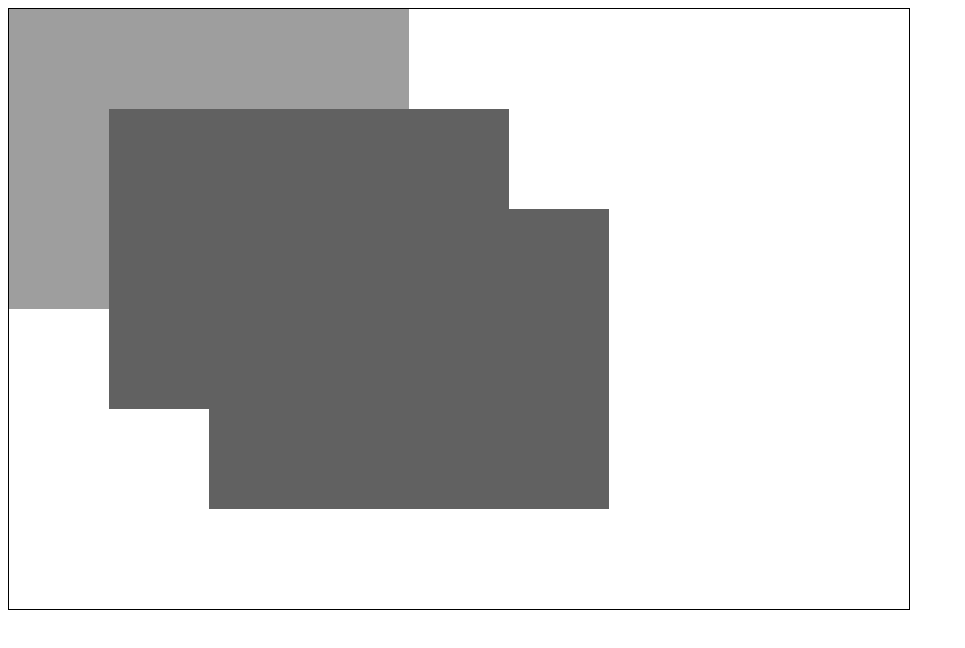
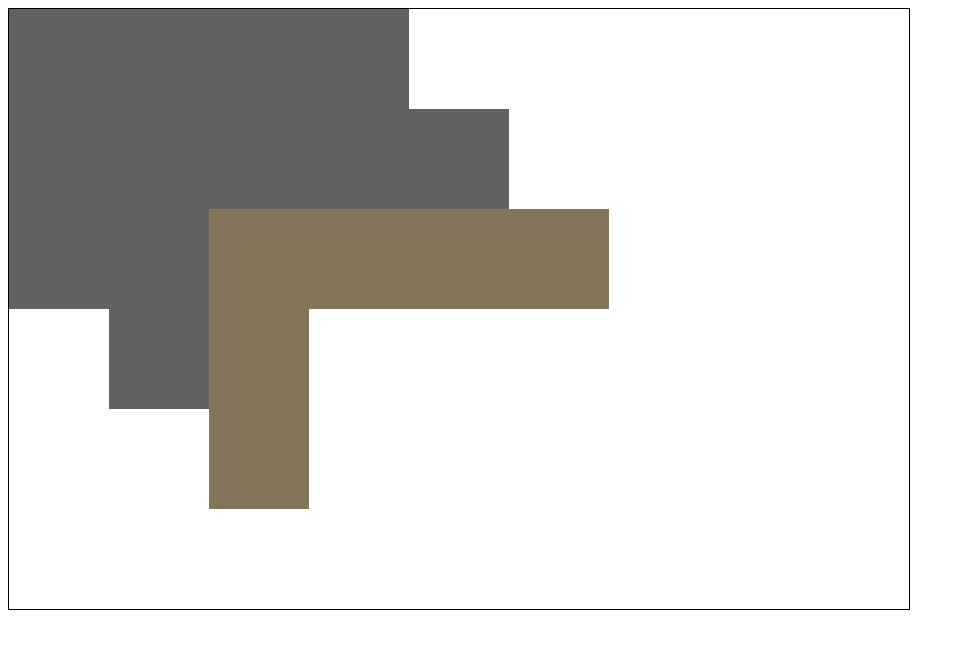
Before and after one commit to manucobianco/unicen-visualizacion-2017, a plain HTML site: page TP1/E5.html in a window 1280 px wide. Shown: the whole page, without its empty margins (0-965 px from the left). Drawn offline with Linux system fonts and the light colour scheme.

Commit message:
Filtro sobre imagen subida por el usuario.

```diff
--- a/TP1/E5.html
+++ b/TP1/E5.html
@@ -21,6 +21,7 @@
 
 			imageData = ctx.getImageData(0,0, this.width, this.height);
 
+//NEGATIVOS
 			for (var x = 0; x < imageData.width; x++) {
 				for (var y = 0; y < imageData.height; y++) {
 					var rojo = getRed(imageData,x,y);
@@ -32,8 +33,9 @@
 				}
 			}
 
-			ctx.putImageData(imageData,100,100);
+			ctx.putImageData(imageData,0,0);
 
+//ESCALA DE NEGROS
 			for (var x = 0; x < imageData.width; x++) {
 				for (var y = 0; y < imageData.height; y++) {
 					var rojo = getRed(imageData,x,y);
@@ -45,8 +47,56 @@
 				}
 			}
 
+			ctx.putImageData(imageData,100,100);
+
+//SEPIA
+			for (var x = 0; x < imageData.width; x++) {
+				for (var y = 0; y < imageData.height; y++) {
+					var rojo = getRed(imageData,x,y);
+					var verde = getGreen(imageData,x,y);
+					var azul = getBlue(imageData,x,y);
+
+					sepiaR = Math.floor(0.393*rojo + 0.769*verde+ 0.189*azul);
+	        sepiaG = Math.floor(0.349*rojo + 0.686*verde + 0.168*azul);
+	        sepiaB = Math.floor(0.272*rojo + 0.534*verde + 0.131*azul);
+
+					setPixel(imageData,x,y,sepiaR,sepiaG,sepiaB,255);
+				}
+			}
+
 			ctx.putImageData(imageData,200,200);
+
+
+//BINARIZACION
+			for (var x = 0; x < imageData.width; x++) {
+				for (var y = 0; y < imageData.height; y++) {
+					var rojo = getRed(imageData,x,y);
+					var verde = getGreen(imageData,x,y);
+					var azul = getBlue(imageData,x,y);
+
+					var negros = (rojo+verde+azul)/3;
+					var puntoMedio = 128;
+
+					function binario(puntoMedio){
+						if(negros>=puntoMedio){
+							return 0;
+						}else{
+							return 255;
+						}
+					}
+
+					setPixel(imageData,x,y,binario(puntoMedio),binario(puntoMedio),binario(puntoMedio),255);
+				}
+			}
+
+			ctx.putImageData(imageData,300,300);
 		}
+//
+// hacer :
+// 	-brillo
+// 	-suabisado
+// 	-deteccion de vordes
+// 	-blur
 
 		function getRed(imageData, x, y){
 	    index = (x + y * imageData.width) * 4;
```
